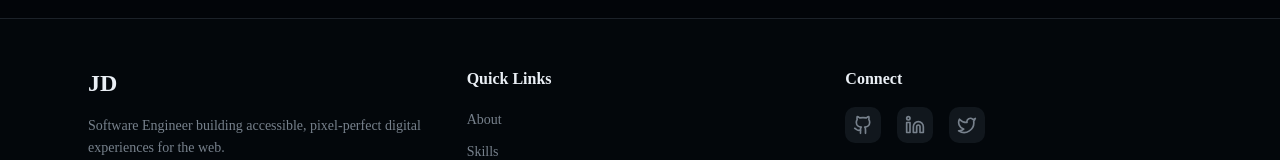
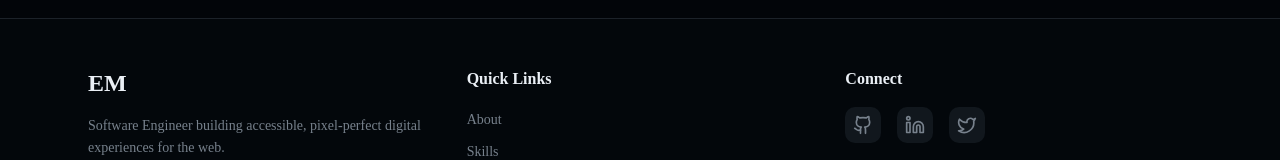
Before and after one commit to Brah-19/My-portfolio, a Next.js app: page / in a window 1280 px wide. Shown: the part 6547-6707 px from the top of the page. Built offline with nearby package versions, Linux system fonts and the light colour scheme.

Commit message:
Change name from 'JD' to 'EM' in footer

```diff
--- a/components/portfolio/footer.tsx
+++ b/components/portfolio/footer.tsx
@@ -41,7 +41,7 @@ export function Footer() {
               href="#"
               className="text-2xl font-bold text-foreground hover:text-primary transition-colors"
             >
-              JD
+              EM
             </a>
             <p className="mt-4 text-muted-foreground text-sm leading-relaxed">
               Software Engineer building accessible, pixel-perfect digital experiences for the web.
```
